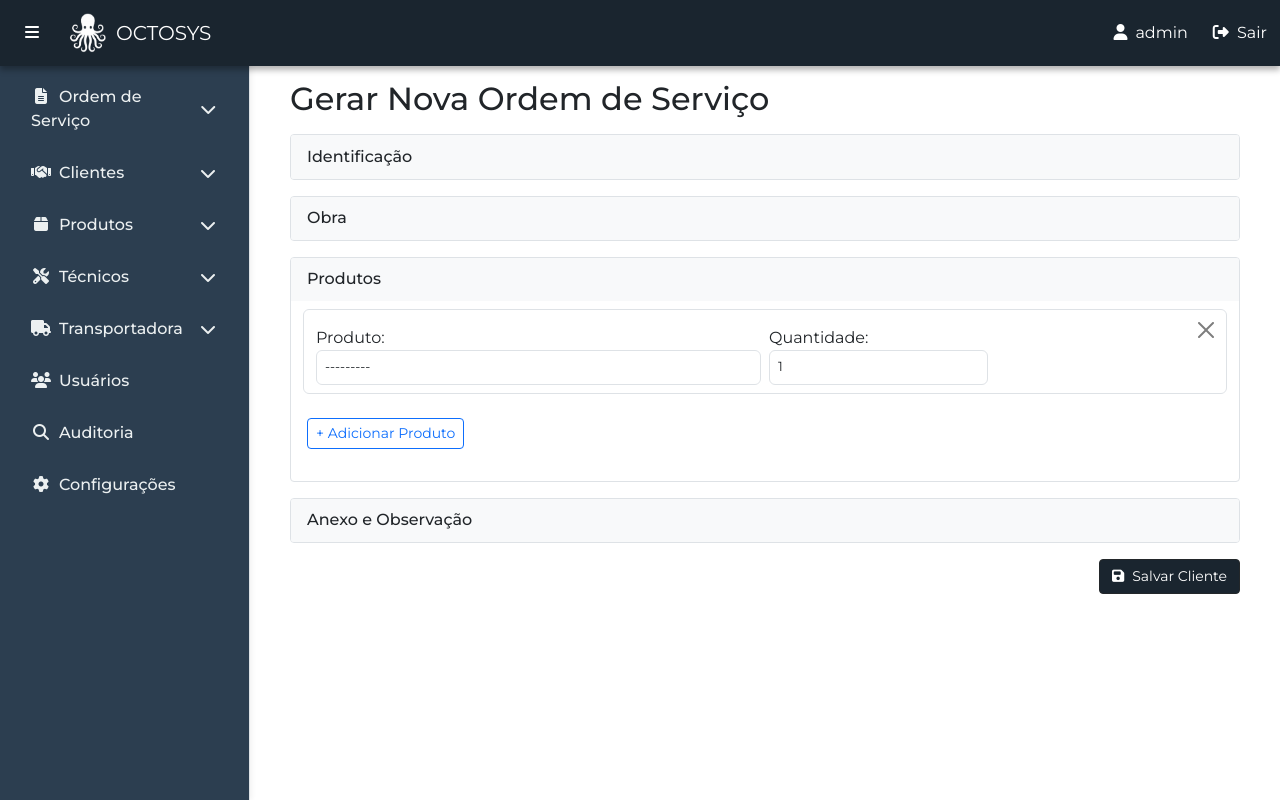
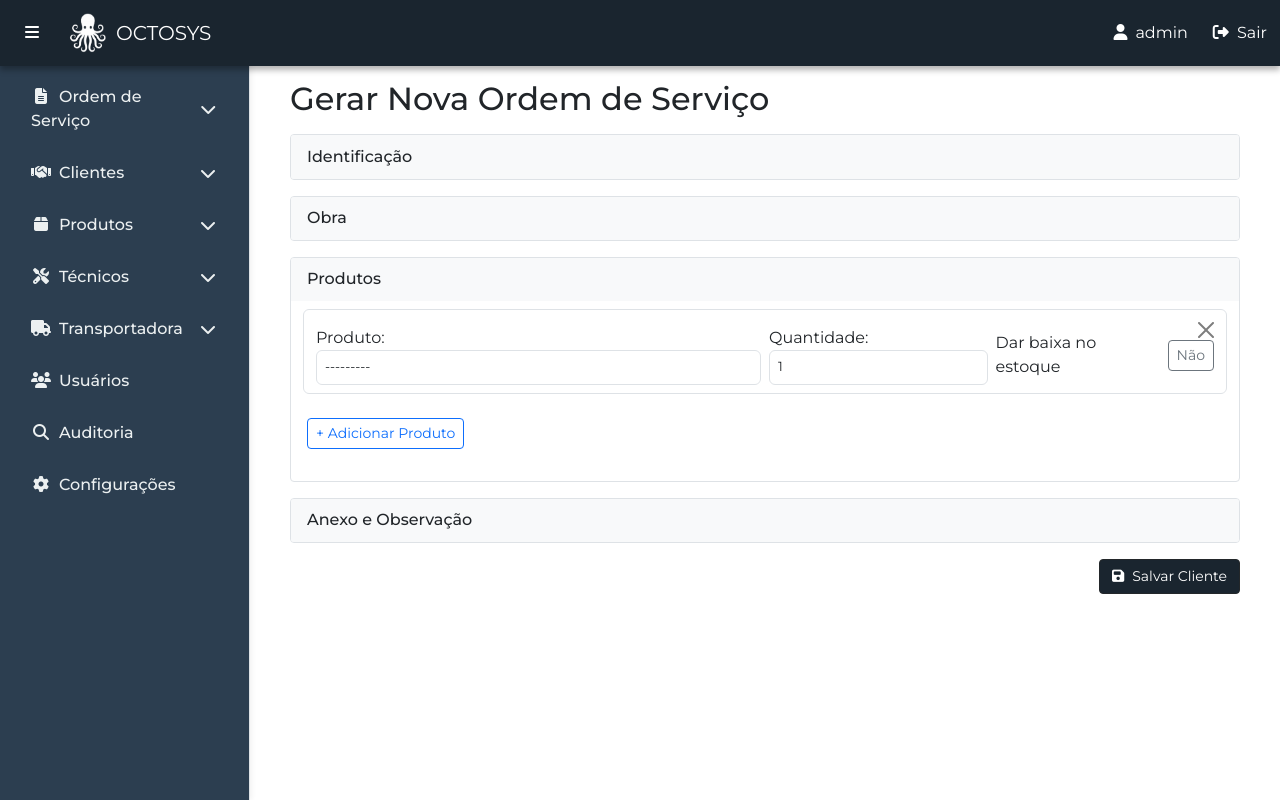
Before and after one commit to Arthurtrin/Sistema-OS, a Django app: page /pt-br/ordem_servico/criar_os/ in a window 1280 px wide, after a click on "Produtos". Run offline with Django 5.2, Linux system fonts and the light colour scheme; a user stored in the database is signed in; data comes from the database, SQL or seed files in the repository; both versions use the stored data as it was after the commit.

Commit message:
adicionando funcionalidades para produtos em ordem_servico

```diff
--- a/clientes/views.py
+++ b/clientes/views.py
@@ -7,6 +7,7 @@ from atividades.models import AtividadeUsuarioCliente
 from django.contrib.auth.decorators import login_required
 from usuarios.models import Perfil, Chave_Gerenciador
 from django.urls import reverse
+from django.contrib import messages
 from django.http import HttpResponseRedirect
 
 @login_required
@@ -21,7 +22,8 @@ def cadastrar_clientes(request):
                 cliente=cliente,
                 descricao="Cadastrou um novo cliente"
             )
-            return redirect('clientes:listar_clientes')
+            messages.success(request, 'Novo cliente criado com sucesso.')
+            return redirect('clientes:cadastrar_clientes')
     else:
         form = ClienteForm()
 
--- a/ordem_servico/forms.py
+++ b/ordem_servico/forms.py
@@ -1,11 +1,12 @@
 from django import forms
 from .models import OrdemServico, Segmento, Status, Unidade, ProdutoOrdemServico
 
+class ProdutoOrdemServicoForm(forms.ModelForm):
+    dar_baixa = forms.BooleanField(required=False, initial=False, label='Dar baixa no estoque')
 
-class ProdutoOrdemServicoForm(forms.ModelForm):
     class Meta:
         model = ProdutoOrdemServico
-        fields = ['produto', 'quantidade']  # Não inclua 'DELETE' aqui
+        fields = ['produto', 'quantidade', 'dar_baixa']  # Inclua o dar_baixa aqui
 
     def __init__(self, *args, **kwargs):
         super().__init__(*args, **kwargs)
@@ -15,9 +16,12 @@ class ProdutoOrdemServicoForm(forms.ModelForm):
             if self.errors.get(field_name):
                 css_class += ' is-invalid'
 
-            field.widget.attrs.update({'class': css_class})
+            # Para checkbox, normalmente a classe é 'form-check-input', então ajuste:
+            if isinstance(field.widget, forms.CheckboxInput):
+                field.widget.attrs.update({'class': 'form-check-input'})
+            else:
+                field.widget.attrs.update({'class': css_class})
 
-        # ✅ Adiciona estilo no campo DELETE se existir (quando vindo do formset)
         if 'DELETE' in self.fields:
             self.fields['DELETE'].widget.attrs.update({'style': 'display:none;'})
 
--- a/ordem_servico/templates/ordem_servico/criar_os.html
+++ b/ordem_servico/templates/ordem_servico/criar_os.html
@@ -2,6 +2,37 @@
 {% block title %}Cadastrar Cliente{% endblock %}
 
 {% block content %}
+
+{% if messages %}
+  {% for message in messages %}
+    <div class="modal fade" id="messageModal" tabindex="-1" aria-labelledby="messageModalLabel" aria-hidden="true">
+      <div class="modal-dialog modal-dialog-centered">
+        <div class="modal-content">
+          <div class="modal-header {% if message.tags == 'error' %}bg-danger text-white{% else %}bg-success text-white{% endif %}">
+            <h5 class="modal-title" id="messageModalLabel">
+              {% if message.tags == 'error' %}Erro{% else %}Sucesso{% endif %}
+            </h5>
+            <button type="button" class="btn-close" data-bs-dismiss="modal" aria-label="Fechar"></button>
+          </div>
+          <div class="modal-body">
+            {{ message }}
+          </div>
+          <div class="modal-footer">
+            <button type="button" class="btn btn-secondary" data-bs-dismiss="modal">Fechar</button>
+          </div>
+        </div>
+      </div>
+    </div>
+
+    <script>
+      document.addEventListener('DOMContentLoaded', function () {
+        const modal = new bootstrap.Modal(document.getElementById('messageModal'));
+        modal.show();
+      });
+    </script>
+  {% endfor %}
+{% endif %}
+
 
 <style>
 
@@ -176,6 +207,14 @@
                     <div class="col-md-3">
                       {{ produto_form.quantidade.label_tag }} {{ produto_form.quantidade }}
                     </div>
+                    <div class="col-md-3 d-flex align-items-center">
+                      <label class="form-check-label me-2">Dar baixa no estoque</label>
+                      <input type="hidden" name="form-{{ forloop.counter0 }}-baixa" value="nao" class="campo-baixa" />
+                      <button type="button" class="btn btn-outline-secondary btn-sm btn-toggle-baixa" data-index="{{ forloop.counter0 }}">
+                        Não
+                      </button>
+                    </div>
+
                     <!-- Campo DELETE oculto -->
                     <input type="hidden" name="form-{{ forloop.counter0 }}-acao" value="mantem" class="campo-acao" />
                     <!-- Botão de excluir -->
@@ -194,6 +233,13 @@
                   <label for="id_form-__prefix__-quantidade">Quantidade</label>
                   <input type="number" name="form-__prefix__-quantidade" id="id_form-__prefix__-quantidade" class="form-control" />
                 </div>
+                <div class="col-md-3 d-flex align-items-center">
+                  <label class="form-check-label me-2">Dar baixa no estoque</label>
+                  <input type="hidden" name="form-__prefix__-baixa" value="nao" class="campo-baixa" />
+                  <button type="button" class="btn btn-outline-secondary btn-sm btn-toggle-baixa" data-index="__prefix__">
+                    Não
+                  </button>
+                </div>
 
                 <!-- Campo personalizado de ação -->
                 <input type="hidden" name="form-__prefix__-acao" value="mantem" class="campo-acao" />
@@ -208,8 +254,6 @@
         </div>
       </div>
 
-      <!-- Anexo e Observação -->
-      <!-- ... seus outros blocos -->
       <div class="card-collapse">
         <div class="card-header" data-bs-toggle="collapse" data-bs-target="#seg_ativ_obs">
           Anexo e Observação
@@ -263,6 +307,30 @@ function atualizarEventosRemocao() {
       };
     });
   }
+
+  function atualizarEventosToggleBaixa() {
+    const botoesBaixa = container.querySelectorAll('.btn-toggle-baixa');
+    botoesBaixa.forEach(btn => {
+      btn.onclick = () => {
+        const index = btn.getAttribute('data-index');
+        const campoHidden = container.querySelector(`input[name="form-${index}-baixa"]`);
+        if (!campoHidden) return;
+
+        if (campoHidden.value === 'nao') {
+          campoHidden.value = 'sim';
+          btn.textContent = 'Sim';
+          btn.classList.remove('btn-outline-secondary');
+          btn.classList.add('btn-outline-primary');
+        } else {
+          campoHidden.value = 'nao';
+          btn.textContent = 'Não';
+          btn.classList.remove('btn-outline-primary');
+          btn.classList.add('btn-outline-secondary');
+        }
+      };
+    });
+  }
+
   addBtn.addEventListener('click', function () {
     const formCount = parseInt(totalForms.value);
 
@@ -275,7 +343,7 @@ function atualizarEventosRemocao() {
     newForm.innerHTML = newForm.innerHTML.replace(/__prefix__/g, formCount);
 
     // Corrige atributos for, name e id
-    newForm.querySelectorAll('input, select, label').forEach(el => {
+    newForm.querySelectorAll('input, select, label, button').forEach(el => {
       if (el.hasAttribute('for')) {
         el.setAttribute('for', el.getAttribute('for').replace('__prefix__', formCount));
       }
@@ -284,6 +352,14 @@ function atualizarEventosRemocao() {
       }
       if (el.id) {
         el.id = el.id.replace('__prefix__', formCount);
+      }
+      // Corrige data-index do botão toggle baixa
+      if (el.classList.contains('btn-toggle-baixa')) {
+        el.setAttribute('data-index', formCount);
+        // Inicializa texto e classes do botão
+        el.textContent = 'Não';
+        el.classList.remove('btn-outline-primary');
+        el.classList.add('btn-outline-secondary');
       }
     });
 
@@ -297,6 +373,7 @@ function atualizarEventosRemocao() {
     container.appendChild(newForm);
     totalForms.value = formCount + 1;
     atualizarEventosRemocao();
+    atualizarEventosToggleBaixa();
   });
 
   form.addEventListener('submit', function () {
@@ -310,8 +387,10 @@ function atualizarEventosRemocao() {
   });
 
   atualizarEventosRemocao();
+  atualizarEventosToggleBaixa();
 });
 </script>
 
 
+
 {% endblock %}
--- a/ordem_servico/views.py
+++ b/ordem_servico/views.py
@@ -6,6 +6,8 @@ from usuarios.models import Perfil, Chave_Gerenciador
 from django.urls import reverse
 from django.http import HttpResponseRedirect
 from django.forms import modelformset_factory
+from django.contrib import messages
+from produtos.models import Produto  # ajuste conforme seu app de produtos
 
 @login_required
 def criar_os(request):
@@ -21,23 +23,60 @@ def criar_os(request):
         produto_formset = ProdutoFormSet(request.POST, prefix='form')
 
         if os_form.is_valid() and produto_formset.is_valid():
+            # ETAPA 1 – Verifica se tem estoque suficiente antes de salvar
+            erro_estoque = False
+            for i, form in enumerate(produto_formset.forms):
+                acao = request.POST.get(f'form-{i}-acao', 'mantem')
+                baixa = request.POST.get(f'form-{i}-baixa', 'nao')
+
+                if acao == 'mantem' and baixa == 'sim':
+                    produto = form.cleaned_data.get('produto')
+                    quantidade = form.cleaned_data.get('quantidade')
+
+                    if produto and quantidade is not None:
+                        try:
+                            produto_db = Produto.objects.get(id=produto.id)
+                            if produto_db.quantidade < quantidade:
+                                erro_estoque = True
+                                messages.error(request, f'Estoque insuficiente para o produto "{produto_db.nome}". Quantidade disponível: {produto_db.quantidade}, Solicitada: {quantidade}')
+                        except Produto.DoesNotExist:
+                            erro_estoque = True
+                            messages.error(request, f'Produto não encontrado no banco de dados.')
+
+            if erro_estoque:
+                # NÃO salva nada se houver erro de estoque
+                return render(request, 'ordem_servico/criar_os.html', {
+                    'form': os_form,
+                    'produto_formset': produto_formset
+                })
+
+            # ETAPA 2 – Salvar a ordem e os produtos com baixa validada
             ordem_servico = os_form.save()
 
             for i, form in enumerate(produto_formset.forms):
-                acao = request.POST.get(f'form-{i}-acao')  # pega o campo acao do POST
+                acao = request.POST.get(f'form-{i}-acao', 'mantem')
+                baixa = request.POST.get(f'form-{i}-baixa', 'nao')
 
                 if acao == 'delete':
-                    # Não salva nada no banco para esses produtos
-                    print(f'Produto marcado para deletar, não salvo: {form.cleaned_data.get("produto")}')
-                    continue  # pula para o próximo formulário
+                    print(f'[IGNORADO] Produto marcado como delete: {form.cleaned_data.get("produto")}')
+                    continue
 
                 if acao == 'mantem' and form.has_changed():
-                    produto = form.save(commit=False)
-                    produto.ordem_servico = ordem_servico
-                    produto.save()
-                    print(f'Produto salvo: {produto.produto}, Quantidade: {produto.quantidade}')
+                    produto_os = form.save(commit=False)
+                    produto_os.ordem_servico = ordem_servico
+                    produto_os.save()
 
+                    print(f'Produto salvo: {produto_os.produto}, Quantidade: {produto_os.quantidade}, Baixa: {baixa}')
+
+                    if baixa == 'sim':
+                        produto_db = Produto.objects.get(id=produto_os.produto.id)
+                        produto_db.quantidade -= produto_os.quantidade
+                        produto_db.save()
+                        print(f'Estoque atualizado: {produto_db.nome}, nova quantidade: {produto_db.quantidade}')
+
+            messages.success(request, 'Ordem de serviço criada com sucesso.')
             return redirect('ordem_servico:criar_os')
+
         else:
             print("Erros no formulário de produto:", produto_formset.errors)
 
@@ -49,8 +88,6 @@ def criar_os(request):
         'form': os_form,
         'produto_formset': produto_formset
     })
-
-
 
 def ver_os(request, os_id):
     ordem = get_object_or_404(OrdemServico, id=os_id)
--- a/principal/templates/principal/base.html
+++ b/principal/templates/principal/base.html
@@ -17,6 +17,7 @@
   <link href="https://fonts.googleapis.com/css2?family=Montserrat:ital,wght@0,100..900;1,100..900&family=Space+Grotesk:wght@300..700&display=swap" rel="stylesheet">
 
   <style>
+
     body {
       display: flex;
       min-height: 100vh;
--- a/principal/templates/principal/home.html
+++ b/principal/templates/principal/home.html
@@ -7,7 +7,7 @@
 
   <div class="row row-cols-1 row-cols-md-4 g-4 mb-5">
     <div class="col">
-      <a href="#" class="text-decoration-none">
+      <a href="" class="text-decoration-none">
         <div class="card text-bg-light h-100 shadow-sm text-center hover-shadow">
           <div class="card-body">
             <i class="fas fa-tasks fa-2x mb-3 text-info"></i>
@@ -18,7 +18,7 @@
     </div>
 
     <div class="col">
-      <a href="#" class="text-decoration-none">
+      <a href="" class="text-decoration-none">
         <div class="card text-bg-light h-100 shadow-sm text-center hover-shadow">
           <div class="card-body">
             <i class="fas fa-check-circle fa-2x mb-3 text-success"></i>
@@ -40,7 +40,7 @@
     </div>
 
     <div class="col">
-      <a href="#" class="text-decoration-none">
+      <a href="" class="text-decoration-none">
         <div class="card text-bg-light h-100 shadow-sm text-center hover-shadow">
           <div class="card-body">
             <i class="fas fa-times-circle fa-2x mb-3 text-danger"></i>
--- a/produtos/views.py
+++ b/produtos/views.py
@@ -15,7 +15,8 @@ def cadastrar_produto(request):
         form = ProdutoForm(request.POST)
         if form.is_valid():
             form.save()
-            return redirect('produtos:listar_produtos')
+            messages.success(request, 'Novo produto criado com sucesso.')
+            return redirect('produtos:cadastrar_produto')
     else:
         form = ProdutoForm()
     return render(request, 'produtos/cadastrar_produto.html', {'form': form})
```
Also changed, not shown: clientes/templates/clientes/cadastrar_clientes.html (+30 -0 lines), principal/views.py (+6 -6 lines), produtos/templates/produtos/cadastrar_produto.html (+31 -0 lines), db.sqlite3. Lines whose indentation alone changed are shown as unchanged.
